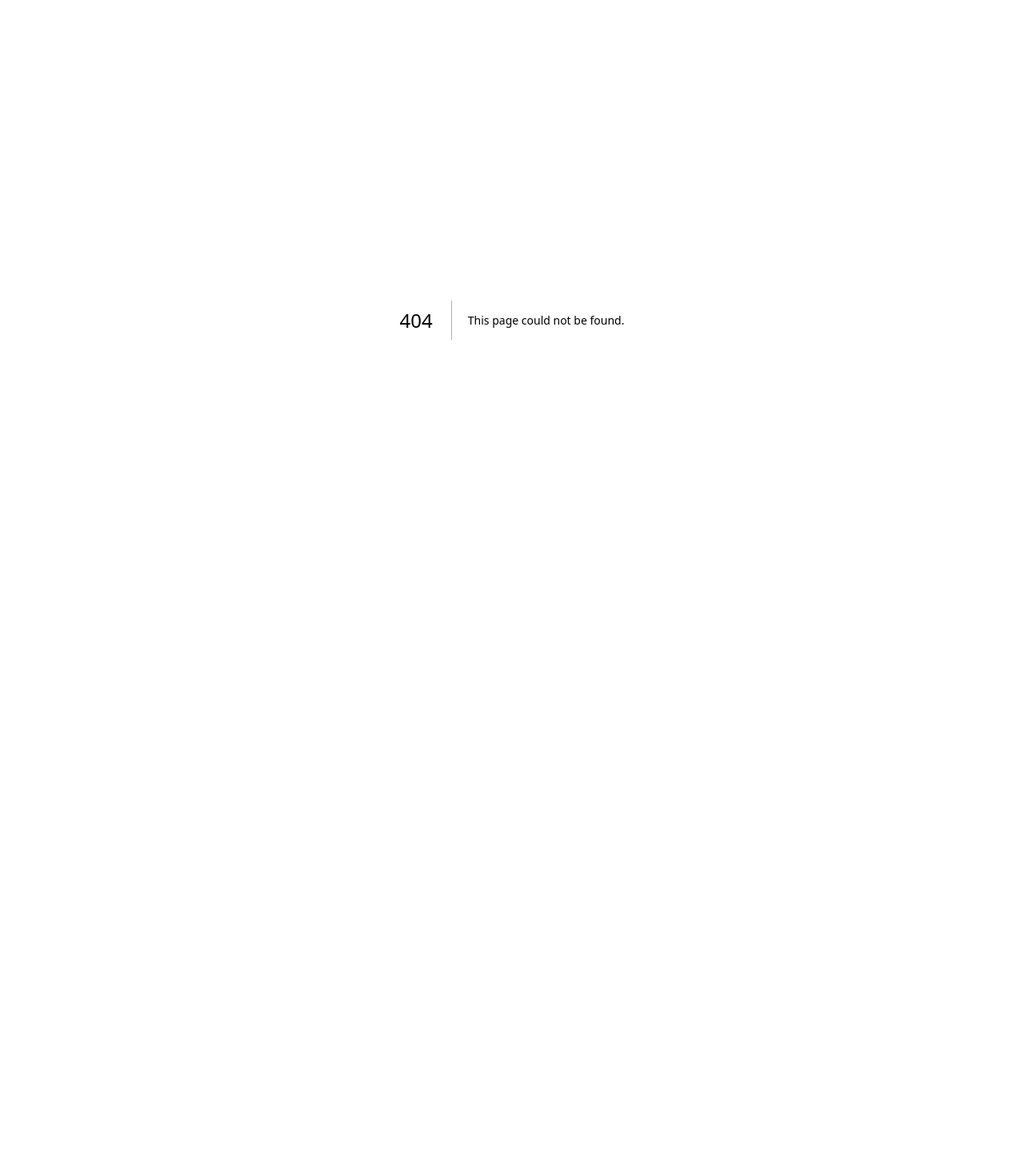
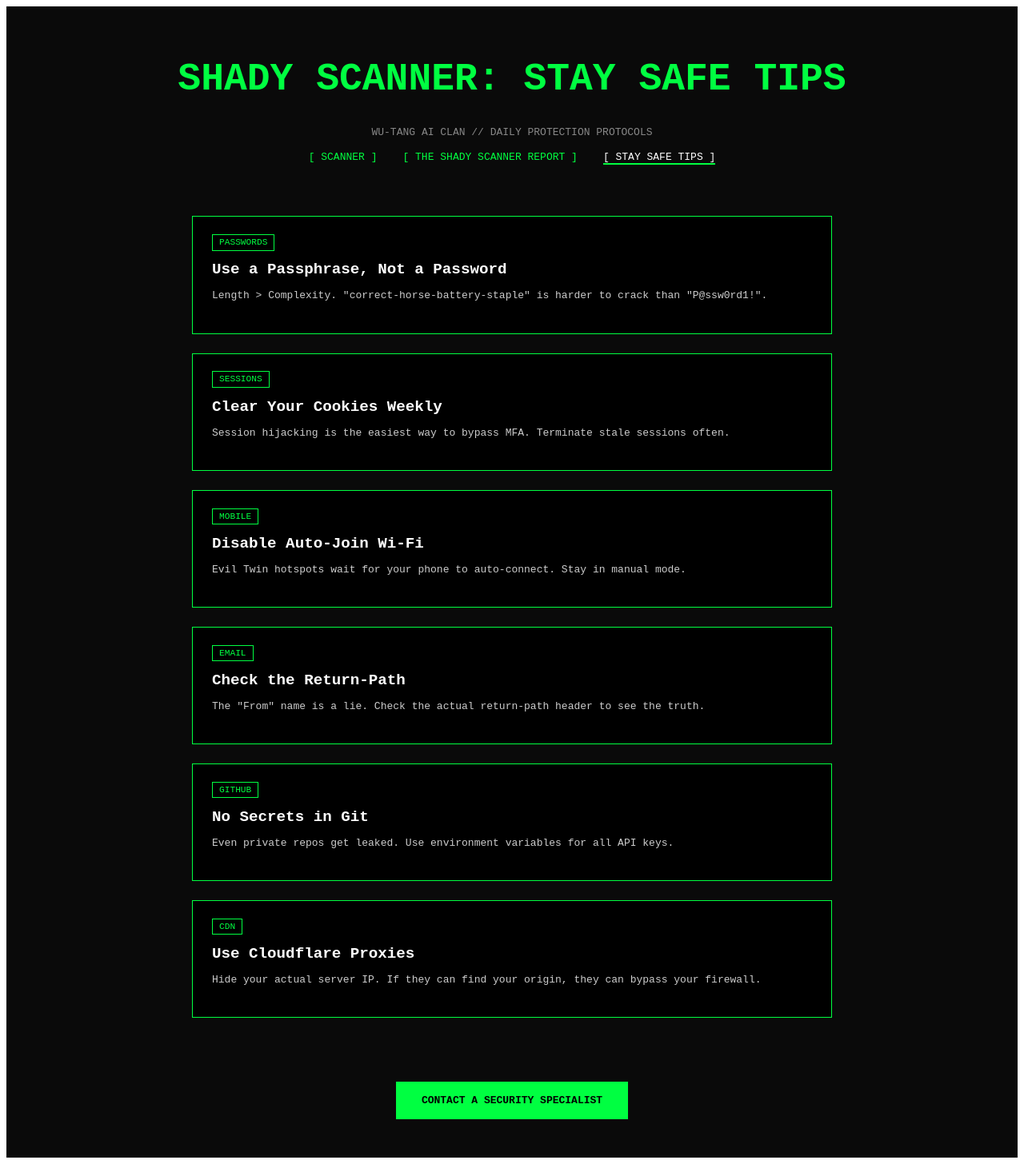
Before and after one commit to abigailleahgoldberg/shadyscanner-core, a Next.js app: page /tips in a window 1280 px wide. Before the commit this address had no page. Shown: the whole page at 80% size. Before the commit the page ends 800 px from the top, so only its background shows below. Built offline with nearby package versions, Linux system fonts and the light colour scheme.

Commit message:
feat: Add Global Navigation, The Shady Scanner Report (full name), and Stay Safe Tips section

```diff
--- /dev/null
+++ b/pages/tips/index.js
@@ -0,0 +1,63 @@
+import React from 'react';
+
+const tips = [
+  { id: 1, category: 'PASSWORDS', title: 'Use a Passphrase, Not a Password', detail: 'Length > Complexity. "correct-horse-battery-staple" is harder to crack than "P@ssw0rd1!".' },
+  { id: 2, category: 'SESSIONS', title: 'Clear Your Cookies Weekly', detail: 'Session hijacking is the easiest way to bypass MFA. Terminate stale sessions often.' },
+  { id: 3, category: 'MOBILE', title: 'Disable Auto-Join Wi-Fi', detail: 'Evil Twin hotspots wait for your phone to auto-connect. Stay in manual mode.' },
+  { id: 4, category: 'EMAIL', title: 'Check the Return-Path', detail: 'The "From" name is a lie. Check the actual return-path header to see the truth.' },
+  { id: 5, category: 'GITHUB', title: 'No Secrets in Git', detail: 'Even private repos get leaked. Use environment variables for all API keys.' },
+  { id: 6, category: 'CDN', title: 'Use Cloudflare Proxies', detail: 'Hide your actual server IP. If they can find your origin, they can bypass your firewall.' }
+];
+
+export default function Tips() {
+  return (
+    <div style={{
+      backgroundColor: '#0a0a0a',
+      color: '#00ff41',
+      minHeight: '100vh',
+      fontFamily: 'monospace',
+      padding: '2rem'
+    }}>
+      <header style={{ textAlign: 'center', marginBottom: '4rem' }}>
+        <h1 style={{ fontSize: '3rem', fontWeight: 'bold' }}>SHADY SCANNER: STAY SAFE TIPS</h1>
+        <p style={{ color: '#888' }}>WU-TANG AI CLAN // DAILY PROTECTION PROTOCOLS</p>
+        <nav style={{ marginTop: '1rem', display: 'flex', justifyContent: 'center', gap: '2rem' }}>
+          <a href="/" style={{ color: '#00ff41', textDecoration: 'none' }}>[ SCANNER ]</a>
+          <a href="/blog" style={{ color: '#00ff41', textDecoration: 'none' }}>[ THE SHADY SCANNER REPORT ]</a>
+          <a href="/tips" style={{ color: '#fff', textDecoration: 'none', borderBottom: '2px solid #00ff41' }}>[ STAY SAFE TIPS ]</a>
+        </nav>
+      </header>
+
+      <main style={{ maxWidth: '800px', margin: '0 auto' }}>
+        <div style={{ display: 'grid', gap: '1.5rem' }}>
+          {tips.map(tip => (
+            <div key={tip.id} style={{
+              border: '1px solid #00ff41',
+              padding: '1.5rem',
+              backgroundColor: '#000'
+            }}>
+              <span style={{ fontSize: '0.7rem', color: '#00ff41', border: '1px solid #00ff41', padding: '0.2rem 0.5rem' }}>{tip.category}</span>
+              <h2 style={{ color: '#fff', fontSize: '1.2rem', margin: '1rem 0 0.5rem 0' }}>{tip.title}</h2>
+              <p style={{ color: '#ccc', lineHeight: '1.4' }}>{tip.detail}</p>
+            </div>
+          ))}
+        </div>
+      </main>
+
+      <footer style={{ marginTop: '4rem', textAlign: 'center', padding: '2rem' }}>
+         <a
+          href="https://thevoiceofcash.com/consultation"
+          style={{
+            color: '#000',
+            backgroundColor: '#00ff41',
+            padding: '1rem 2rem',
+            textDecoration: 'none',
+            fontWeight: 'bold'
+          }}
+        >
+          CONTACT A SECURITY SPECIALIST
+        </a>
+      </footer>
+    </div>
+  );
+}
```
Also changed, not shown: pages/blog/index.js (+6 -2 lines), pages/index.js (+5 -5 lines).
